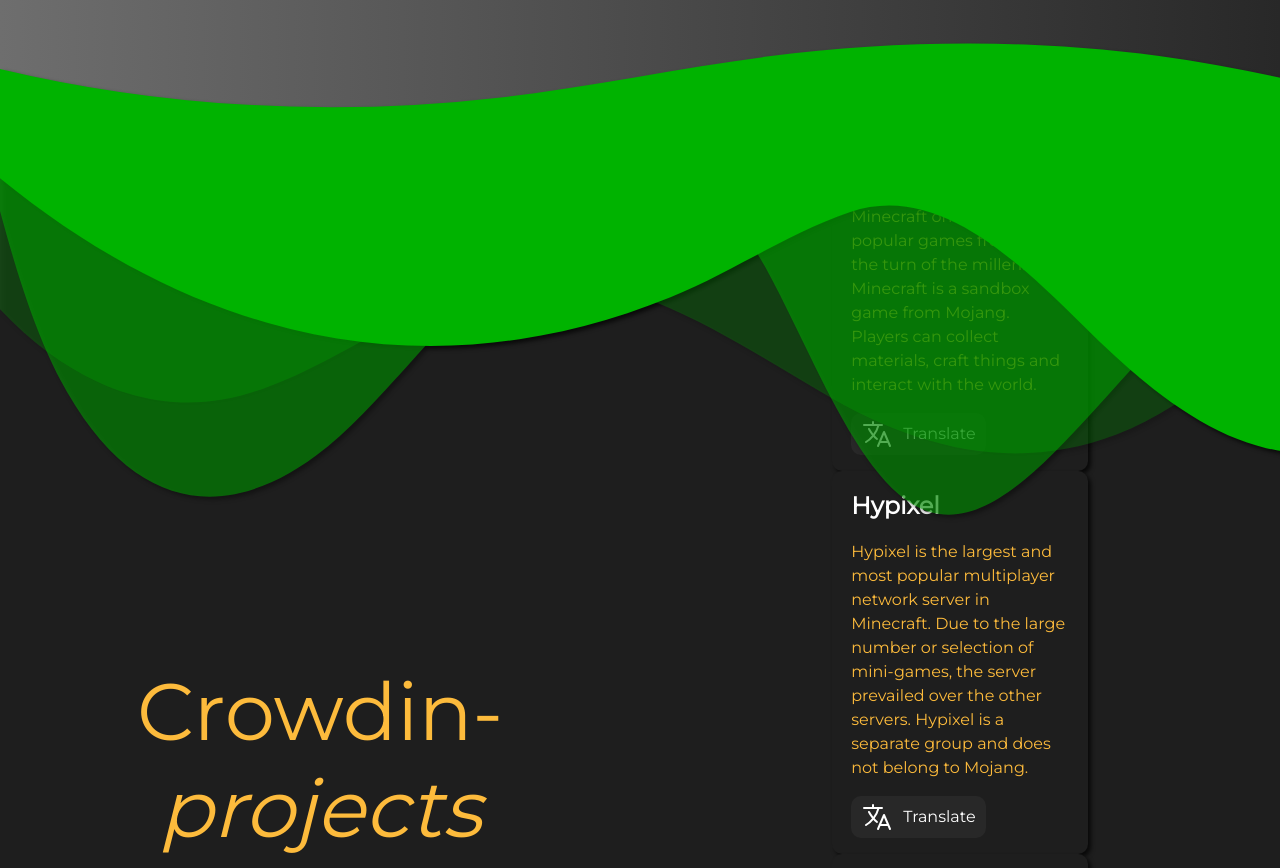
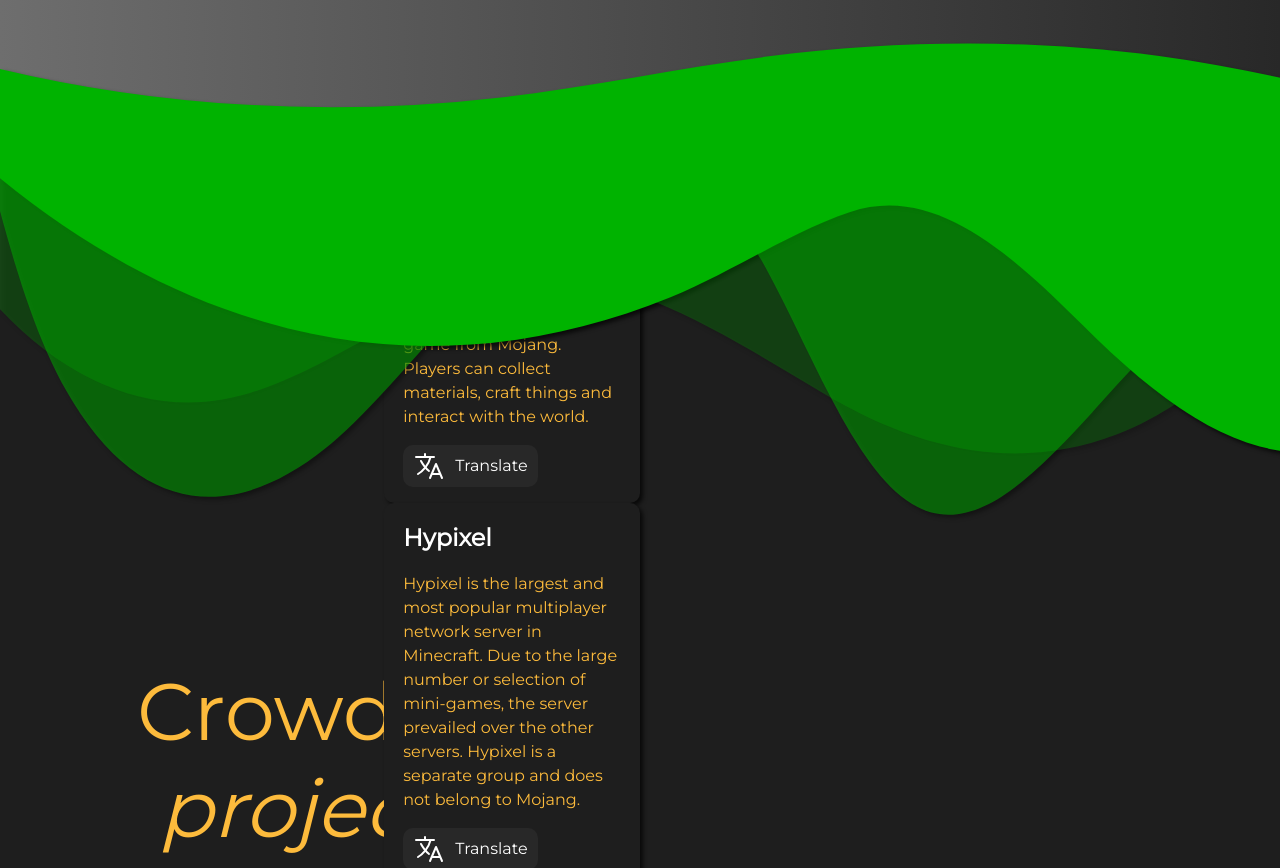
Before and after one commit to Schleimfresse/Schleimfresse-own-page, a website: page index.html in a window 1280 px wide. Shown: the part 640-1508 px from the top of the page. Drawn offline with nearby package versions, Linux system fonts and the light colour scheme.

Commit message:
Update style.css

```diff
--- a/Css/style.css
+++ b/Css/style.css
@@ -328,6 +328,14 @@
 #back:hover {
   background-color: var(--§0);
 }
+  #crowdin-inner-wrapper {
+    width: 90vw;
+    grid-template-rows: repeat(4, 1fr);
+    grid-template-columns: none;
+    gap: 10px;
+    overflow-y: scroll;
+    padding: 1vh 1vh 1vh 1vh;
+  }
 #footer {
   left: 0vw;
   bottom: 5vh;
```
